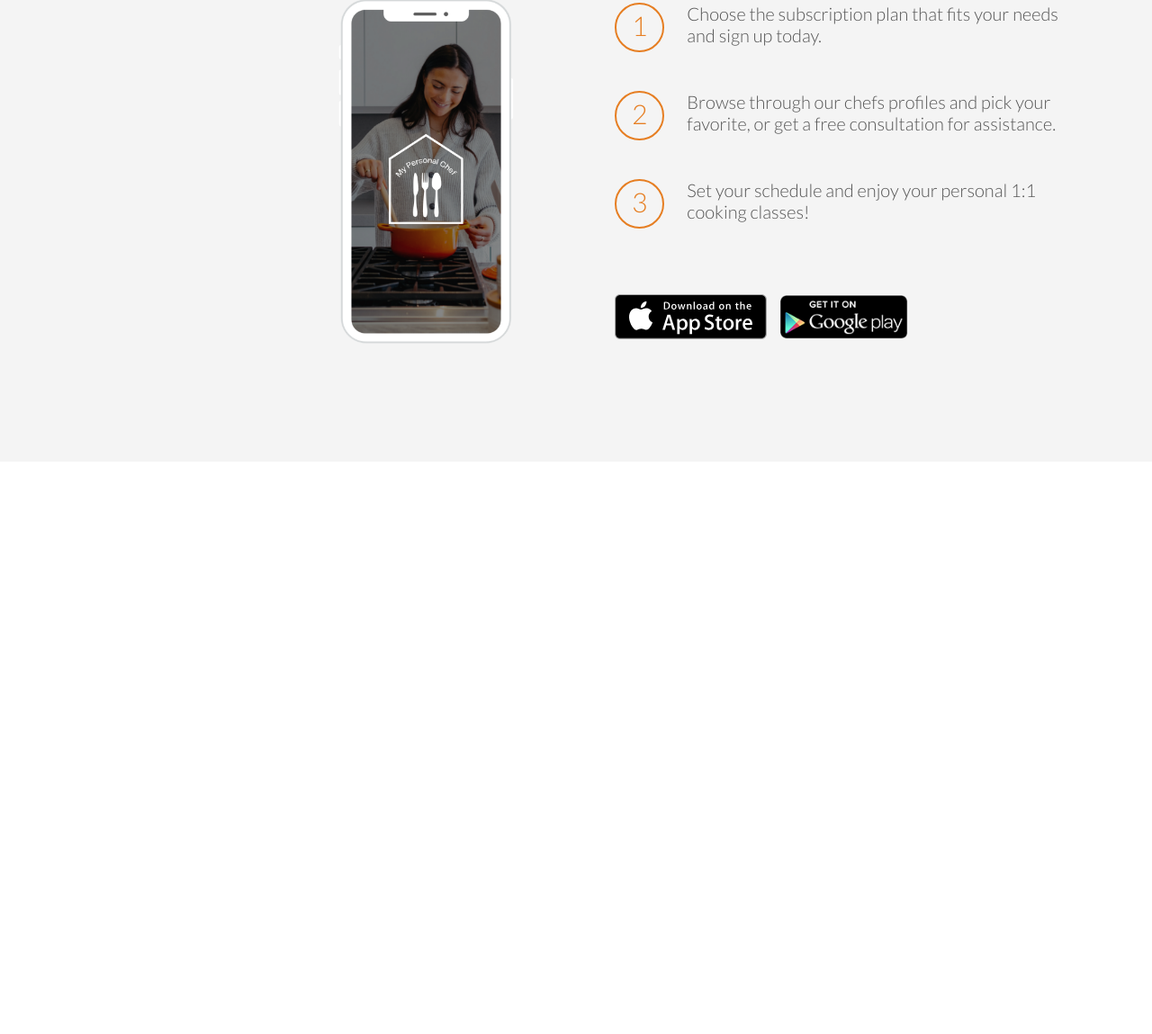
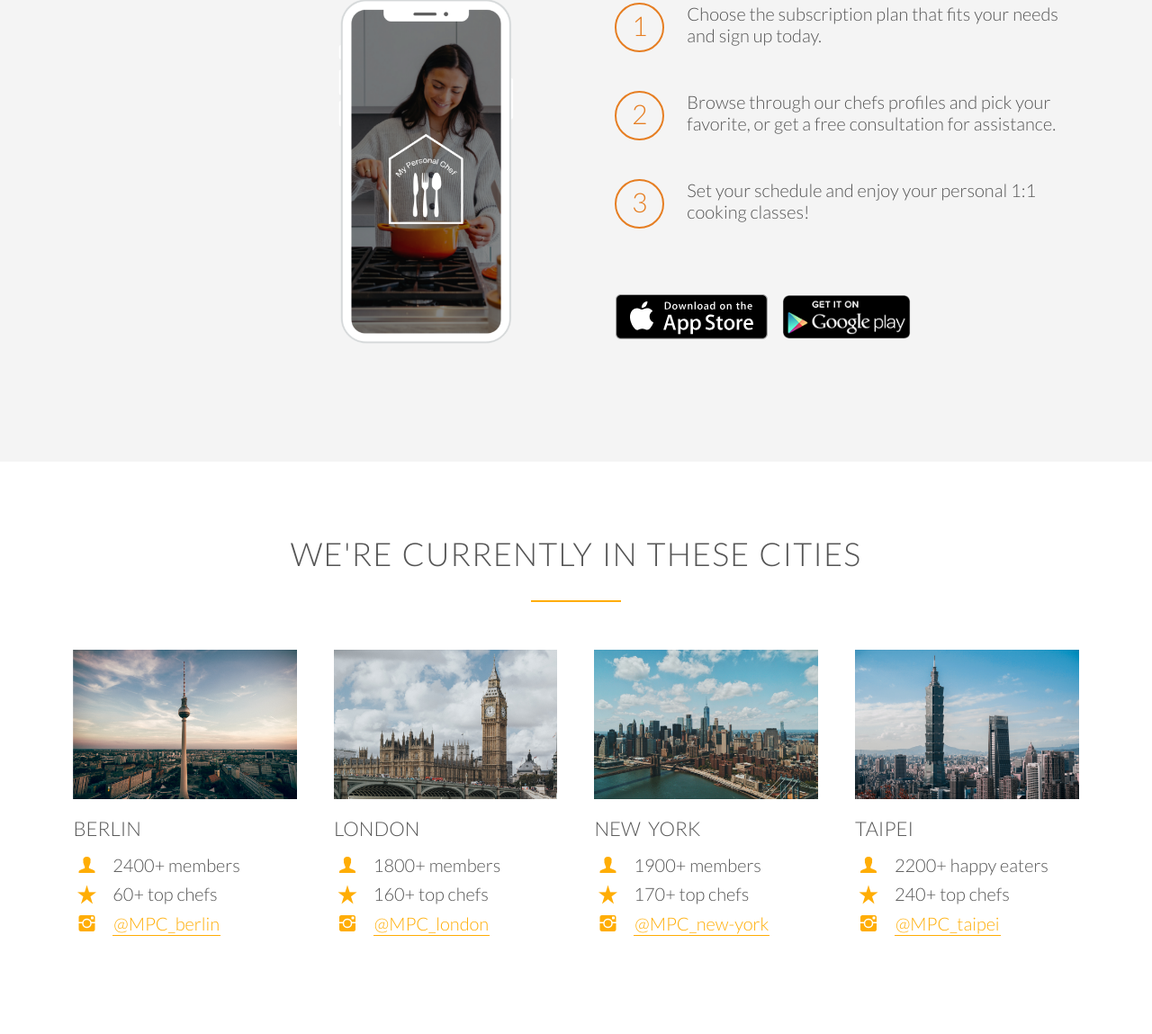
Before and after one commit to MareikeHeuer/my_personal_chef, a plain HTML site: page index.html in a window 1280 px wide. Shown: the part 2262-3411 px from the top of the page at 90% size. Before the commit the page ends 2775 px from the top, so only its background shows below. Drawn offline with Linux system fonts and the light colour scheme; files whose address does not match are found by name.

Commit message:
cities section complete

```diff
--- a/index.html
+++ b/index.html
@@ -182,5 +182,76 @@
         </div>
       </div>
     </section>
+    <section class="section-cities">
+      <div class="row">
+        <h2>We're currently in these cities</h2>
+      </div>
+      <div class="row">
+        <div class="col span-1-of-4 box">
+          <img src="resources/img/berlin.png" alt="Berlin, Germany" />
+          <h3>Berlin</h3>
+          <div class="city-feature">
+            <i class="ion-person icon-small"></i>
+            2400+ members
+          </div>
+          <div class="city-feature">
+            <i class="ion-star icon-small"></i>
+            60+ top chefs
+          </div>
+          <div class="city-feature">
+            <i class="ion-social-instagram icon-small"></i>
+            <a href="#">@MPC_berlin</a>
+          </div>
+        </div>
+        <div class="col span-1-of-4 box">
+          <img src="resources/img/london.png" alt="London, United Kingdom" />
+          <h3>London</h3>
+          <div class="city-feature">
+            <i class="ion-person icon-small"></i>
+            1800+ members
+          </div>
+          <div class="city-feature">
+            <i class="ion-star icon-small"></i>
+            160+ top chefs
+          </div>
+          <div class="city-feature">
+            <i class="ion-social-instagram icon-small"></i>
+            <a href="#">@MPC_london</a>
+          </div>
+        </div>
+        <div class="col span-1-of-4 box">
+          <img src="resources/img/new-york.png" alt="New York, United States" />
+          <h3>New York</h3>
+          <div class="city-feature">
+            <i class="ion-person icon-small"></i>
+            1900+ members
+          </div>
+          <div class="city-feature">
+            <i class="ion-star icon-small"></i>
+            170+ top chefs
+          </div>
+          <div class="city-feature">
+            <i class="ion-social-instagram icon-small"></i>
+            <a href="#">@MPC_new-york</a>
+          </div>
+        </div>
+        <div class="col span-1-of-4 box">
+          <img src="resources/img/taipei.png" alt="Taipei, Taiwan" />
+          <h3>Taipei</h3>
+          <div class="city-feature">
+            <i class="ion-person icon-small"></i>
+            2200+ happy eaters
+          </div>
+          <div class="city-feature">
+            <i class="ion-star icon-small"></i>
+            240+ top chefs
+          </div>
+          <div class="city-feature">
+            <i class="ion-social-instagram icon-small"></i>
+            <a href="#">@MPC_taipei</a>
+          </div>
+        </div>
+      </div>
+    </section>
   </body>
 </html>
--- a/resources/css/style.css
+++ b/resources/css/style.css
@@ -11,6 +11,11 @@ html {
   font-weight: 300;
   font-size: 20px;
   text-rendering: optimizeLegibility;
+}
+
+html,
+body {
+  overflow-x: hidden;
 }
 
 .clearfix {
@@ -96,6 +101,36 @@ h2:after {
   margin-bottom: 10px;
 }
 
+.icon-small {
+  display: inline-block;
+  width: 30px;
+  text-align: center;
+  color: #ffad05;
+  font-size: 120%;
+  /* align text and icons*/
+  line-height: 120%;
+  vertical-align: middle;
+  margin-top: -4px;
+  margin-right: 10px;
+}
+
+/* LINKS */
+
+a:link,
+a:visited {
+  color: #ffad05;
+  text-decoration: none;
+  padding: 1px;
+  border-bottom: 1px solid #ffad05;
+}
+
+a:hover,
+a:active {
+  color: #555;
+  border-bottom: 1px solid transparent;
+  transition: border-bottom 0.2s, color 0.2s;
+}
+
 /* BUTTONS */
 .btn:link,
 .btn:visited {
@@ -149,6 +184,21 @@ header {
   height: 100vh;
 }
 
+.banner-text-box {
+  position: absolute;
+  width: 1140px;
+  top: 50%;
+  left: 50%;
+  transform: translate(-50%, -50%);
+}
+
+.logo {
+  height: 100px;
+  width: auto;
+  float: left;
+  margin-top: 20px;
+}
+
 .main-nav {
   float: right;
   list-style: none;
@@ -176,21 +226,6 @@ header {
 .main-nav li a:hover,
 .main-nav li a:active {
   border-bottom: 2px solid #ffad05;
-}
-
-.banner-text-box {
-  position: absolute;
-  width: 1140px;
-  top: 50%;
-  left: 50%;
-  transform: translate(-50%, -50%);
-}
-
-.logo {
-  height: 100px;
-  width: auto;
-  float: left;
-  margin-top: 20px;
 }
 
 /* --------------------*/
@@ -288,8 +323,27 @@ header {
   margin-right: 25px;
 }
 
+.btn-app:link,
+.btn-app:visited {
+  border: 0;
+}
+
 .btn-app img {
   height: 50px;
   width: auto;
   margin-right: 10px;
 }
+
+/* --------------------*/
+/* CITIES SECTION */
+/* --------------------*/
+
+.box img {
+  width: 100%;
+  height: auto;
+  margin-bottom: 15px;
+}
+
+.city-feature {
+  margin-bottom: 5px;
+}
```
Also changed, not shown: resources/img/berlin.png (added), resources/img/london.png (added), resources/img/new-york.png (added), resources/img/taipei.png (added), 1 other file.
